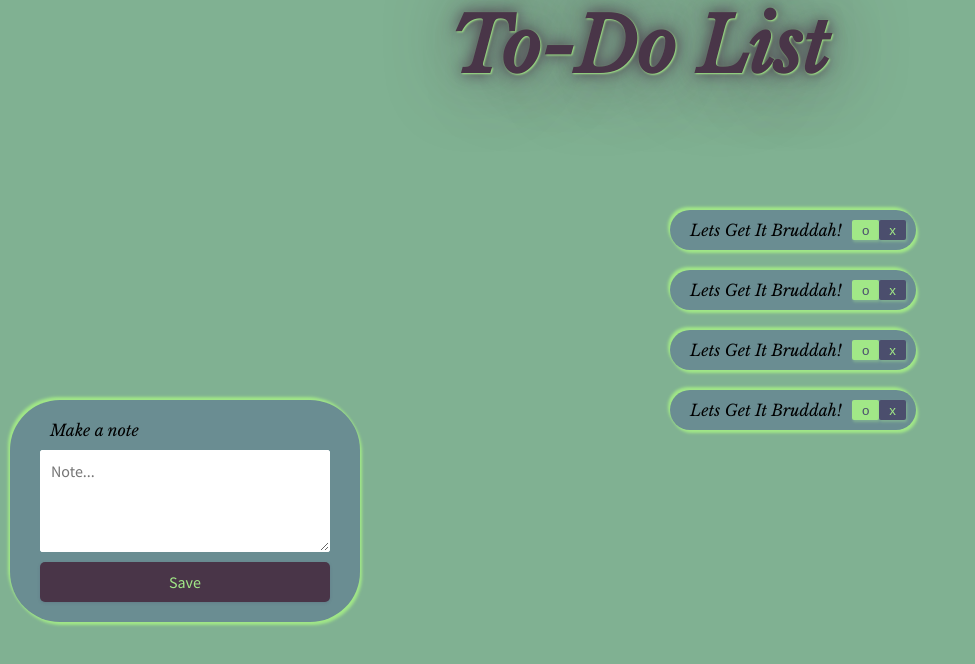
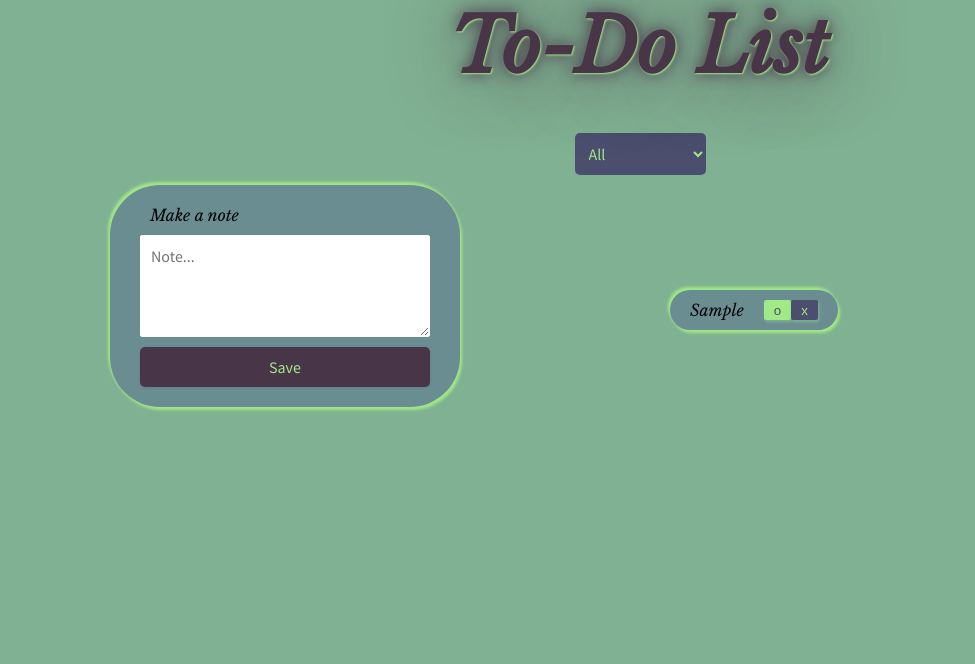
Before and after one commit to amadi5892/To-Do-List-App, a React (Create React App) app: page / in a window 1280 px wide. Both pictures are taken after typing "Sample" into the empty fields and a click on the button "Save". Shown: the top 664 px of the page, without its empty margins (0-975 px from the left). Built offline with nearby package versions, Linux system fonts and the light colour scheme.

Commit message:
completed To-Do List app

```diff
--- a/src/App.css
+++ b/src/App.css
@@ -36,7 +36,20 @@ body {
 }
 
 .entry-container {
-    position: absolute;
-    top: 50%;
-    left: 0;
+    position: relative;
+    top: 35%;
+    left: 5%;
 }
+
+.dropdown {
+    margin: 10px auto;
+    padding: 10px;
+    font-family: 'Source Sans Pro', sans-serif;
+    font-size: 16px;
+    background-color: #4B4E6D;
+    color: #A1E887;
+    border: 0;
+    border-radius: 5px;
+    display: block;
+
+}
--- a/src/App.js
+++ b/src/App.js
@@ -1,4 +1,4 @@
-import React, { useState } from 'react'
+import React, { useState, useEffect } from 'react'
 import AddCard from './components/note-card/addCard.component';
 import CardList from './components/CardList/card-list.component'
 
@@ -7,11 +7,40 @@ import './App.css';
 function App() {
   const [note, setNote] = useState('');
   const [todos, setTodos] = useState([]);
+  const [status, setStatus] = useState('All');
+  const [filteredTodos, setFilteredTodos] = useState([]);
 
+
+  useEffect(() => {
+    filterHandler();
+  }, [todos, status])
+
+  const filterHandler = () => {
+    switch(status) {
+      case 'Completed':
+        return setFilteredTodos(todos.filter((todo) => todo.completed === true))
+        break;
+      case 'Uncompleted':
+        return setFilteredTodos(todos.filter((todo) => todo.completed === false))
+        break;
+      default:
+        return setFilteredTodos(todos);
+        break;
+    }
+  }
+
+  const statusHandler = (e) => {
+    setStatus(e.target.value)
+  }
 
   return (
     <div className="app">
       <h2 className='app-title' >To-Do List</h2>
+      <select onClick={statusHandler} className='dropdown'>
+        <option>All</option>
+        <option>Completed</option>
+        <option>Uncompleted</option>
+      </select>
       <div className='entry-container' >
         <AddCard
         note={note}
@@ -19,7 +48,11 @@ function App() {
         setTodos={setTodos}
         setNote={setNote} />
       </div>
-      <CardList note={note} />
+      <CardList
+      note={note}
+      todos={todos}
+      setTodos={setTodos}
+      filteredTodos={filteredTodos} />
     </div>
   );
 }
--- a/src/components/CardList/card-list.component.jsx
+++ b/src/components/CardList/card-list.component.jsx
@@ -3,14 +3,13 @@ import Note from '../Note/note.component'
 
 import './card-list.styles.css'
 
-const CardList = ({note}) => {
+const CardList = ({ todos, setTodos, filteredTodos}) => {
   return (
     <div className='card-list-container' >
       <ul>
-        <Note />
-        <Note />
-        <Note />
-        <Note />
+        {filteredTodos.map((todo) => (
+          <Note text={todo.text} key={todo.id} todos={todos} setTodos={setTodos} todo={todo} />
+        ))}
       </ul>
     </div>
   )
--- a/src/components/CardList/card-list.styles.css
+++ b/src/components/CardList/card-list.styles.css
@@ -1,6 +1,6 @@
 .card-list-container {
     position: absolute;
-    top: 25%;
+    top: 35%;
     left: 50%;
 }
 
--- a/src/components/Note/note.component.jsx
+++ b/src/components/Note/note.component.jsx
@@ -2,13 +2,31 @@ import React from 'react'
 
 import './note.styles.css'
 
-const Note = () => {
+const Note = ({text, todo, todos, setTodos}) => {
+    const deleteTodoHandler = () => {
+        setTodos(todos.filter((item) => item.id !== todo.id));
+    }
+
+    const completeHandler = () => {
+        setTodos(todos.map((item) => {
+            if(item.id === todo.id) {
+                return {
+                    ...item,
+                    completed: !item.completed
+                }
+            }
+            return item;
+        }))
+    }
+
   return (
     <div>
       <li className='list-container'>
-        <p>Lets Get It Bruddah!</p>
-        <button className='accept-btn' >o</button>
-        <button className='delete-btn'>x</button>
+        <p className={`note-text ${todo.completed ? 'completed' : ''}`} >{text}</p>
+        <div className='btn-div' >
+            <button className='accept-btn' onClick={completeHandler} >o</button>
+            <button className='delete-btn' onClick={deleteTodoHandler} >x</button>
+        </div>
       </li>
     </div>
   )
--- a/src/components/Note/note.styles.css
+++ b/src/components/Note/note.styles.css
@@ -1,5 +1,7 @@
 .list-container {
     display: flex;
+    flex-direction: row;
+    justify-content: space-between;
     border-radius: 50px;
     box-shadow: 2px 3px 3px #A1E887, -2px -3px 3px #A1E887;
     height: 100%;
@@ -39,3 +41,11 @@
 .delete-btn:hover {
     opacity: 0.75;
 }
+
+.btn-div {
+    display: flex;
+}
+
+.note-text.completed {
+    text-decoration: line-through;
+}
```
